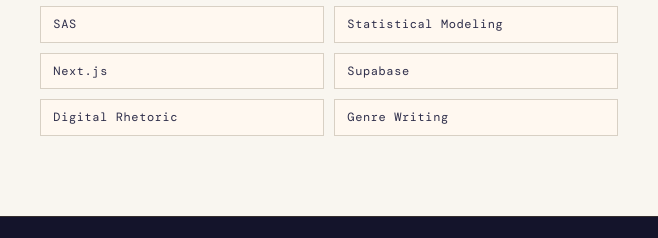
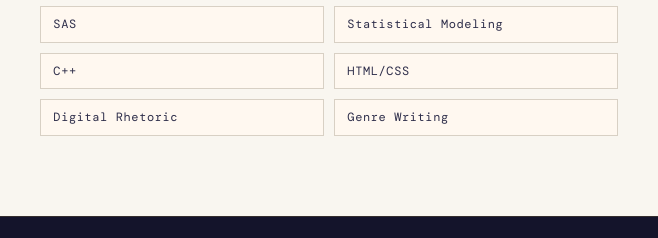
Before and after one commit to zakarma/ENC3416ePortfolio, a plain HTML site: page index.html in a window 1280 px wide. Shown: the part 1865-2103 px from the top of the page, 532-1190 px from the left. Drawn offline with nearby package versions, Linux system fonts and the light colour scheme; a web font is replaced by a local one.

Commit message:
Replace Next.js and Supabase with C++ and HTML/CSS

```diff
--- a/index.html
+++ b/index.html
@@ -140,8 +140,8 @@
               <span class="skill-tag">JavaScript / TS</span>
               <span class="skill-tag">SAS</span>
               <span class="skill-tag">Statistical Modeling</span>
-              <span class="skill-tag">Next.js</span>
-              <span class="skill-tag">Supabase</span>
+              <span class="skill-tag">C++</span>
+              <span class="skill-tag">HTML/CSS</span>
               <span class="skill-tag">Digital Rhetoric</span>
               <span class="skill-tag">Genre Writing</span>
             </div>
```
